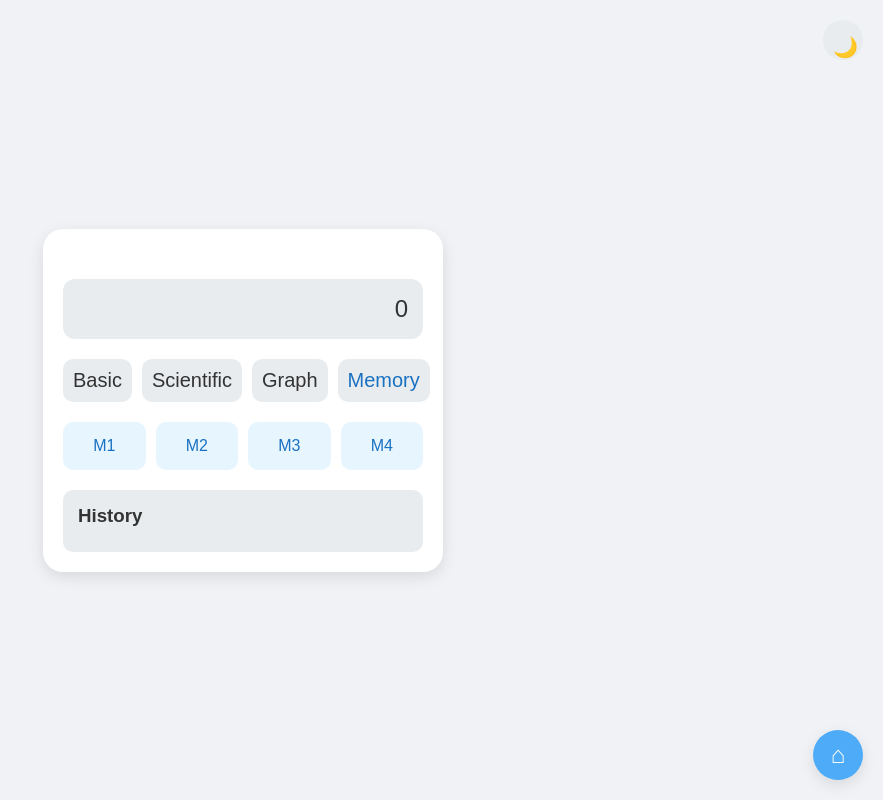
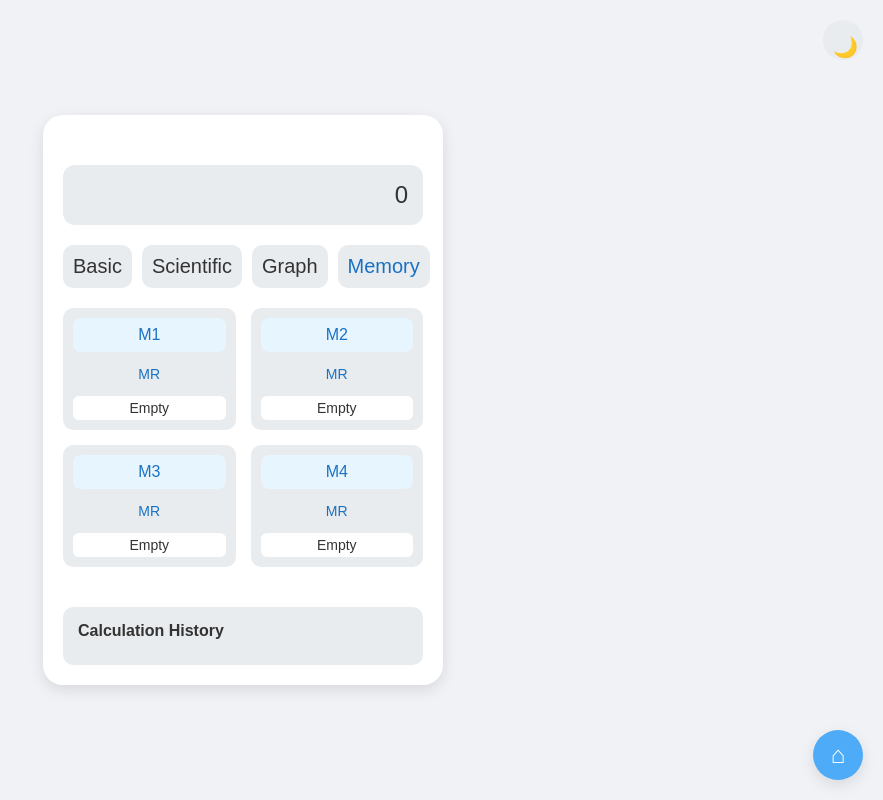
Before and after one commit to Oblakofficial/calculator-app, a website: page index.html in a window 1280 px wide. Both pictures are taken after a click on the button "Memory". Shown: the whole page, without its empty margins (397-1280 px from the left). Drawn offline with nearby package versions, Linux system fonts and the light colour scheme.

Commit message:
Enhance memory functionality with value display and recall

```diff
--- a/calculator.js
+++ b/calculator.js
@@ -131,6 +131,10 @@ function memoryStore(slot) {
     const value = parseFloat(result.value.replace(/,/g, ''));
     memory[slot] = value;
 
+    // Update memory value display
+    const valueDisplay = document.getElementById(`${slot}-value`);
+    valueDisplay.textContent = formatNumber(value);
+
     // Visual feedback
     const button = document.querySelector(`[onclick="memoryStore('${slot}')"]`);
     button.style.backgroundColor = 'var(--equals-bg)';
@@ -141,8 +145,9 @@ function memoryStore(slot) {
 
 function memoryRecall(slot) {
     if (memory[slot] !== null) {
-        document.getElementById('result').value = formatNumber(memory[slot]);
-        document.getElementById('expression').textContent = `M${slot.slice(1)} =`;
+        const result = document.getElementById('result');
+        result.value = formatNumber(memory[slot]);
+        document.getElementById('expression').textContent = result.value;
     }
 }
 
@@ -255,4 +260,10 @@ document.addEventListener('DOMContentLoaded', () => {
 
     // Initialize display
     clearDisplay();
+
+    // Initialize memory displays
+    ['M1', 'M2', 'M3', 'M4'].forEach(slot => {
+        const valueDisplay = document.getElementById(`${slot}-value`);
+        valueDisplay.textContent = memory[slot] !== null ? formatNumber(memory[slot]) : 'Empty';
+    });
 });
--- a/index.html
+++ b/index.html
@@ -94,13 +94,29 @@
         <div class="tab-content hidden" id="memory-tab">
             <div class="memory-container">
                 <div class="memory-slots">
-                    <button class="memory" onclick="memoryStore('M1')">M1</button>
-                    <button class="memory" onclick="memoryStore('M2')">M2</button>
-                    <button class="memory" onclick="memoryStore('M3')">M3</button>
-                    <button class="memory" onclick="memoryStore('M4')">M4</button>
+                    <div class="memory-slot">
+                        <button class="memory" onclick="memoryStore('M1')">M1</button>
+                        <button class="memory-recall" onclick="memoryRecall('M1')">MR</button>
+                        <div class="memory-value" id="M1-value">Empty</div>
+                    </div>
+                    <div class="memory-slot">
+                        <button class="memory" onclick="memoryStore('M2')">M2</button>
+                        <button class="memory-recall" onclick="memoryRecall('M2')">MR</button>
+                        <div class="memory-value" id="M2-value">Empty</div>
+                    </div>
+                    <div class="memory-slot">
+                        <button class="memory" onclick="memoryStore('M3')">M3</button>
+                        <button class="memory-recall" onclick="memoryRecall('M3')">MR</button>
+                        <div class="memory-value" id="M3-value">Empty</div>
+                    </div>
+                    <div class="memory-slot">
+                        <button class="memory" onclick="memoryStore('M4')">M4</button>
+                        <button class="memory-recall" onclick="memoryRecall('M4')">MR</button>
+                        <div class="memory-value" id="M4-value">Empty</div>
+                    </div>
                 </div>
                 <div class="memory-history">
-                    <h3>History</h3>
+                    <h3>Calculation History</h3>
                     <div id="historyList"></div>
                 </div>
             </div>
--- a/style.css
+++ b/style.css
@@ -293,8 +293,47 @@ button[onclick="deleteLastChar()"]:hover {
 
 .memory-slots {
     display: grid;
-    grid-template-columns: repeat(4, 1fr);
-    gap: 10px;
+    grid-template-columns: repeat(2, 1fr);
+    gap: 15px;
+    margin-bottom: 20px;
+}
+
+.memory-slot {
+    background: var(--button-bg);
+    border-radius: 10px;
+    padding: 10px;
+    display: flex;
+    flex-direction: column;
+    gap: 8px;
+}
+
+.memory-slot .memory {
+    background: var(--memory-bg);
+    color: var(--operator-color);
+    font-size: 16px;
+    padding: 8px;
+    border-radius: 8px;
+}
+
+.memory-slot .memory-recall {
+    background: var(--operator-bg);
+    color: var(--operator-color);
+    font-size: 14px;
+    padding: 6px;
+    border-radius: 8px;
+}
+
+.memory-value {
+    font-size: 14px;
+    color: var(--text-color);
+    text-align: center;
+    padding: 4px;
+    background: var(--calc-bg);
+    border-radius: 6px;
+    min-height: 24px;
+    display: flex;
+    align-items: center;
+    justify-content: center;
 }
 
 .memory-history {
@@ -308,12 +347,27 @@ button[onclick="deleteLastChar()"]:hover {
 .memory-history h3 {
     color: var(--text-color);
     margin-bottom: 10px;
+    font-size: 16px;
 }
 
 #historyList {
     display: flex;
     flex-direction: column;
-    gap: 5px;
+    gap: 8px;
+}
+
+.history-item {
+    background: var(--calc-bg);
+    padding: 8px;
+    border-radius: 8px;
+    font-size: 14px;
+}
+
+.history-time {
+    font-size: 12px;
+    color: var(--text-color);
+    opacity: 0.7;
+    margin-top: 4px;
 }
 
 .home-button {
```
